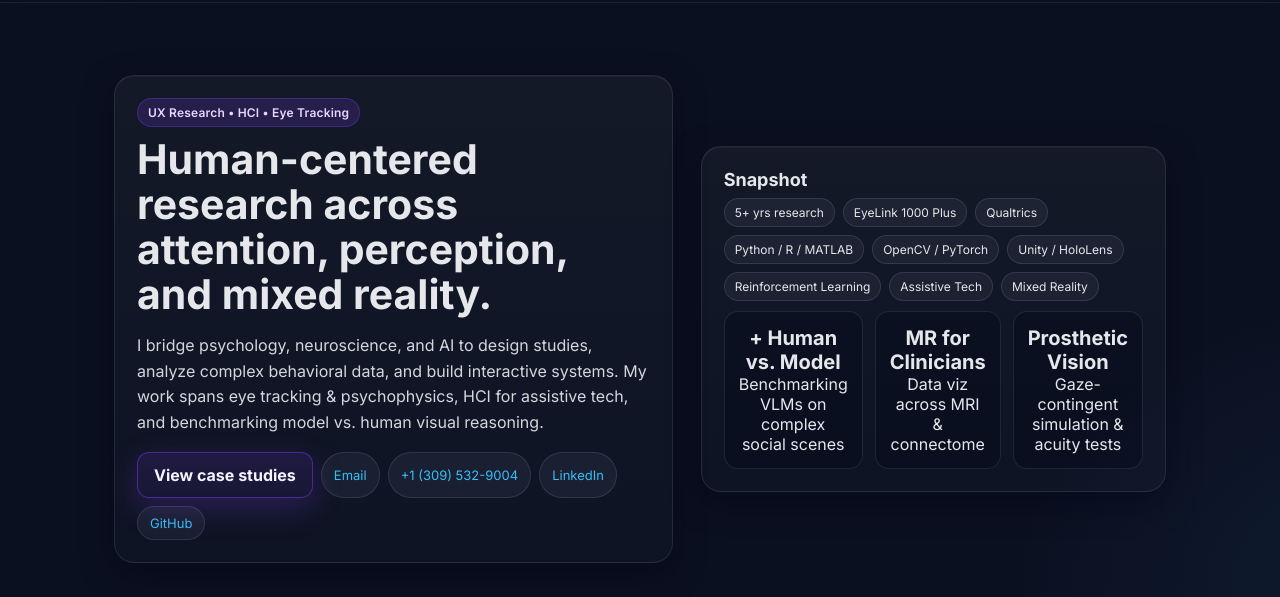
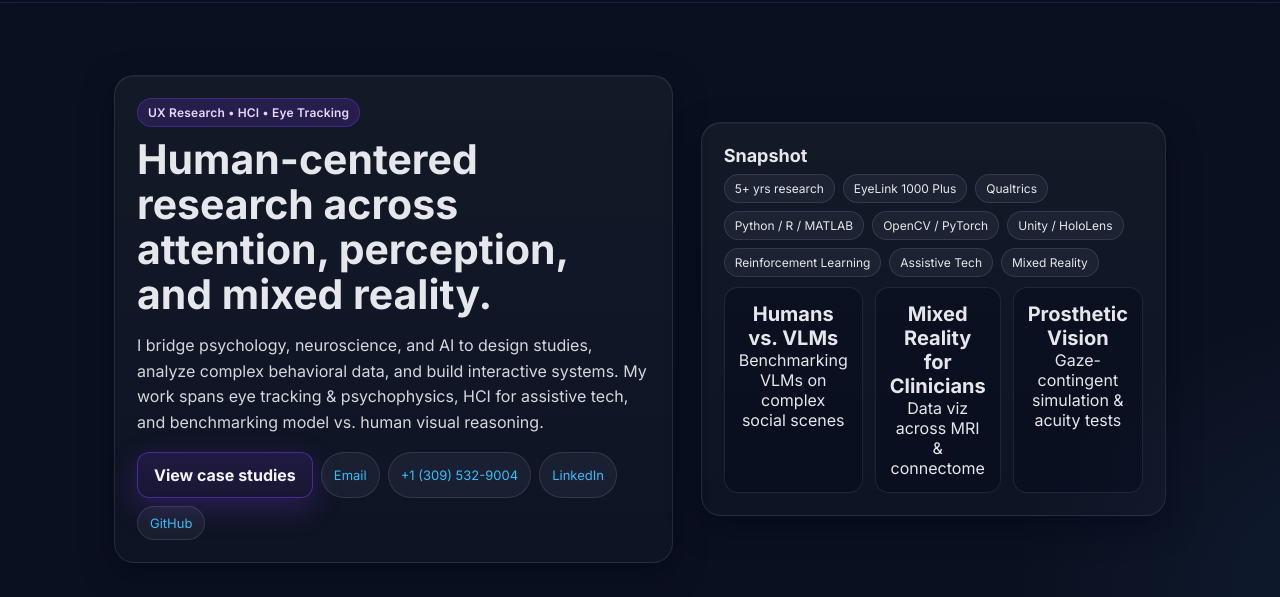
Before and after one commit to shravan1394/Shravan-UX-portfolio, a plain HTML site: page index.html in a window 1280 px wide. Shown: the part 66-663 px from the top of the page. Drawn offline with Linux system fonts and the light colour scheme.

Commit message:
Update index.html

```diff
--- a/index.html
+++ b/index.html
@@ -116,8 +116,8 @@
           <span class="chip">Mixed Reality</span>
         </div>
         <div class="kpi">
-          <div class="tile"><b>+ Human vs. Model</b> Benchmarking VLMs on complex social scenes</div>
-          <div class="tile"><b>MR for Clinicians</b> Data viz across MRI & connectome</div>
+          <div class="tile"><b>Humans vs. VLMs</b> Benchmarking VLMs on complex social scenes</div>
+          <div class="tile"><b>Mixed Reality for Clinicians</b> Data viz across MRI & connectome</div>
           <div class="tile"><b>Prosthetic Vision</b> Gaze-contingent simulation & acuity tests</div>
         </div>
       </div>
```
